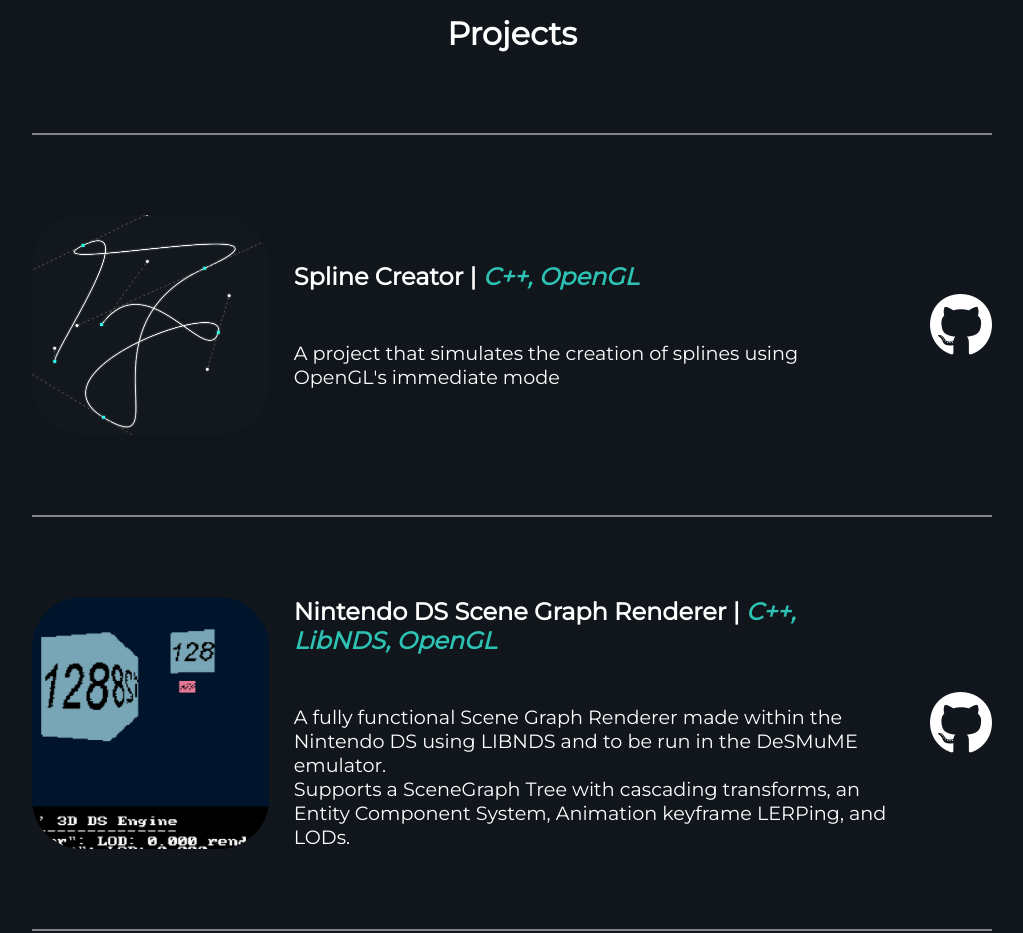
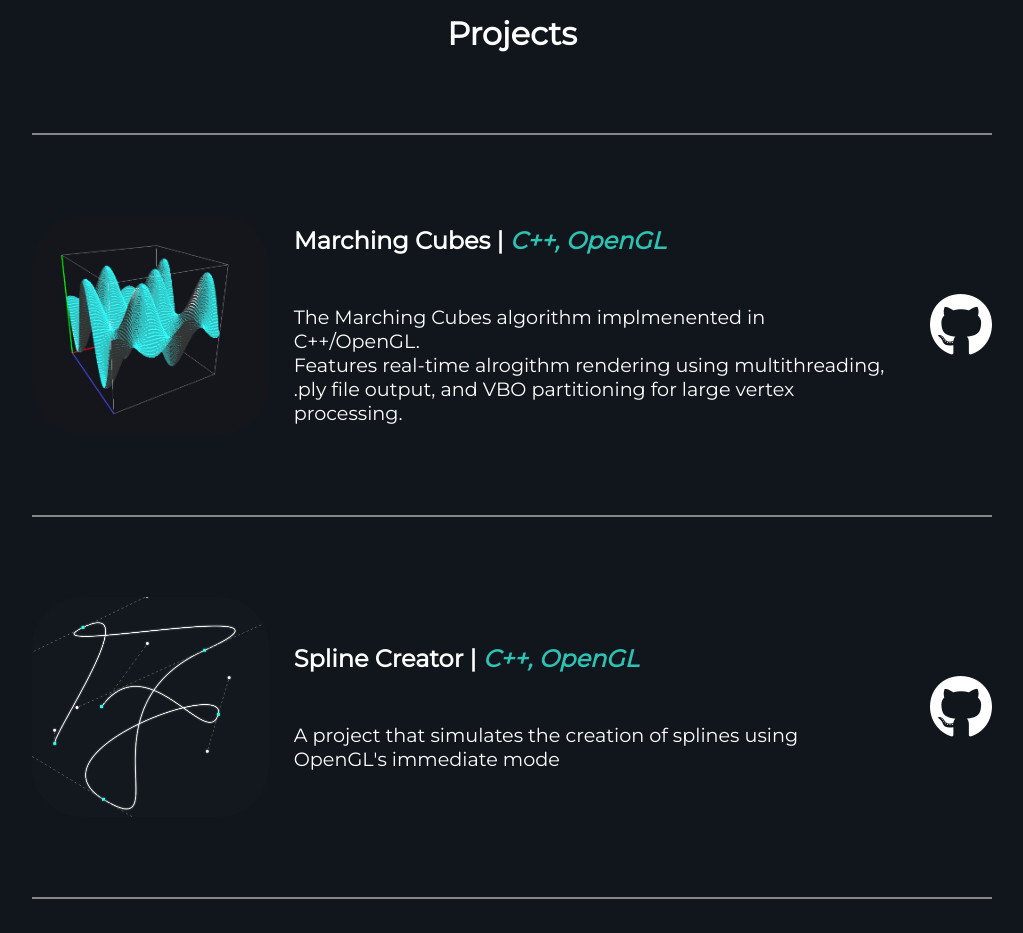
Before and after one commit to chrischristakis/chrischristakis.github.io, a plain HTML site: page index.html in a window 1280 px wide. Shown: the part 1180-2113 px from the top of the page, without its empty margins (128-1151 px from the left). Drawn offline with Linux system fonts and the light colour scheme; animation ran at ten frames a second.

Commit message:
Added new project

```diff
--- a/index.html
+++ b/index.html
@@ -44,6 +44,17 @@
                 </div>
                 <div id="projects">
                     <h1>Projects</h1>
+                    <div class="project">
+                        <div class="project-img">
+                            <img src="images/marchingcubes.png" alt=":(">
+                        </div>
+                        <div class="project-info">
+                            <h2>Marching Cubes | <span style="color:#2dc2b3; font-style: italic;">C++, OpenGL</span></h2>
+                            <p>The Marching Cubes algorithm implmenented in C++/OpenGL. </p>
+                            <p>Features real-time alrogithm rendering using multithreading, .ply file output, and VBO partitioning for large vertex processing.</p>
+                        </div>
+                        <a href="https://github.com/chrischristakis/Marching-Cubes" target="_blank"><i class="fa-brands fa-github fa-4x"></i></a>
+                    </div>
                     <div class="project">
                         <div class="project-img">
                             <img src="images/spline.png" alt=":(">
```
Also changed, not shown: images/marchingcubes.png (added).
